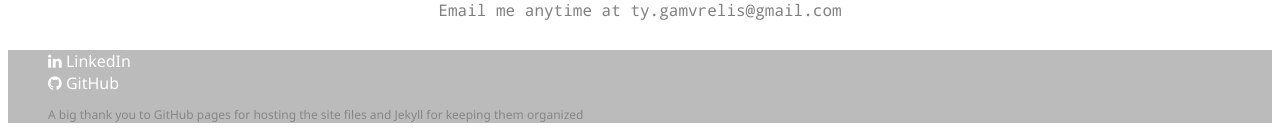
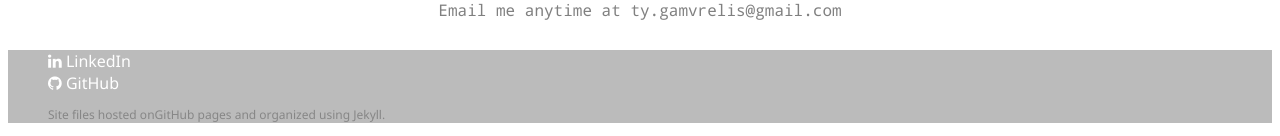
Before and after one commit to tygamvrelis/tylergamvrelis.github.io, a Jekyll site: the page built from index.html, in a window 1280 px wide and 900 px high, scrolled down 502 px. Shown: the part 761-897 px from the top of the window. Built offline with Jekyll 4.4.1, drawn with Linux system fonts in a browser that asks for light colours; nearby versions of some CDN libraries.

Commit message:
Rephrased

```diff
--- a/_includes/footer.html
+++ b/_includes/footer.html
@@ -15,8 +15,7 @@
     </li>
     {% endif %}
 
-    <p>A big thank you to <a href="https://pages.github.com/">GitHub pages</a>
-    for hosting the site files and <a href="https://jekyllrb.com/">Jekyll</a>
-    for keeping them organized</p>
+    <p>Site files hosted on<a href="https://pages.github.com/">GitHub pages</a>
+    and organized using <a href="https://jekyllrb.com/">Jekyll</a>.</p>
   </ul>
 </footer>
```
